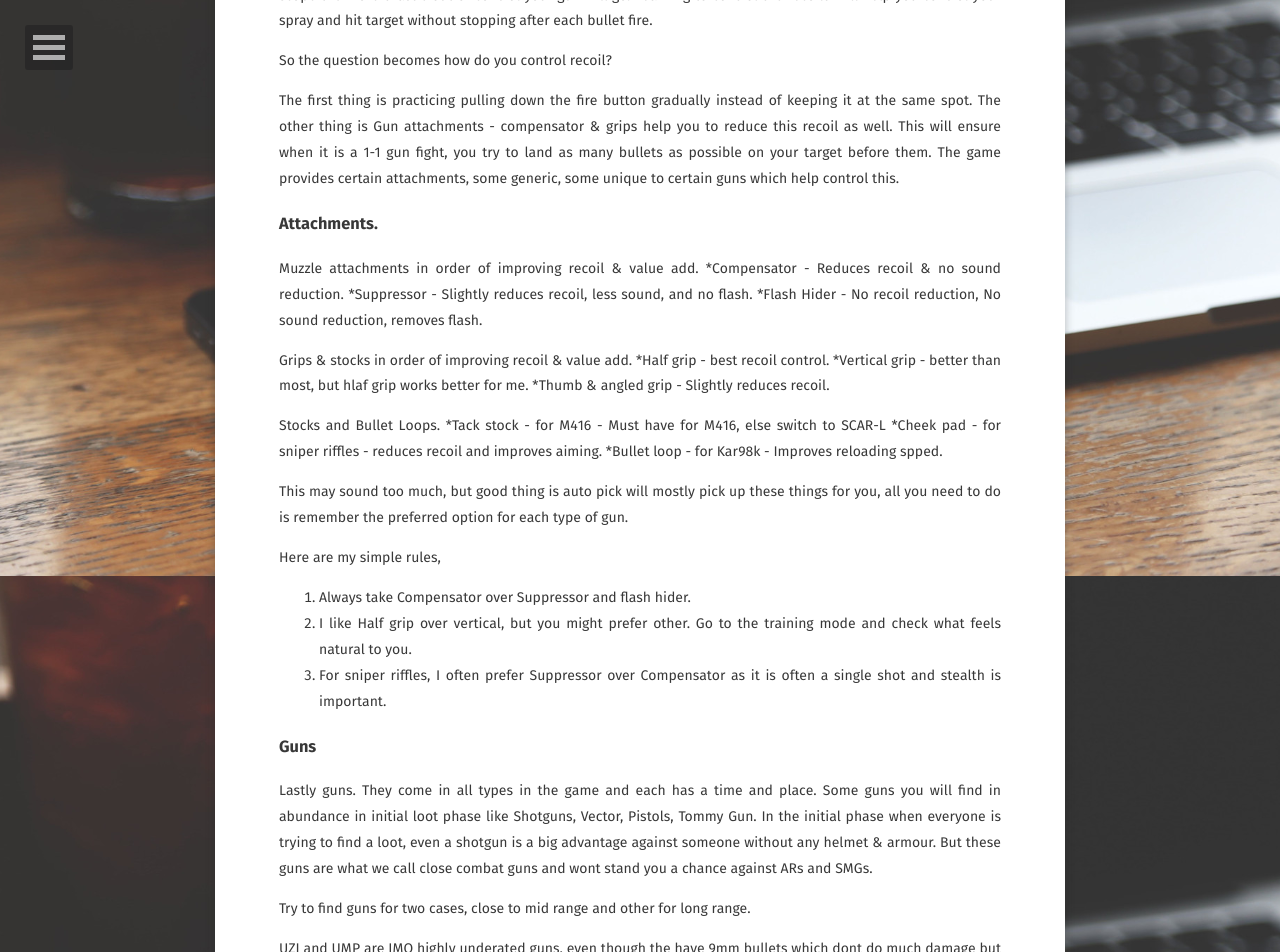
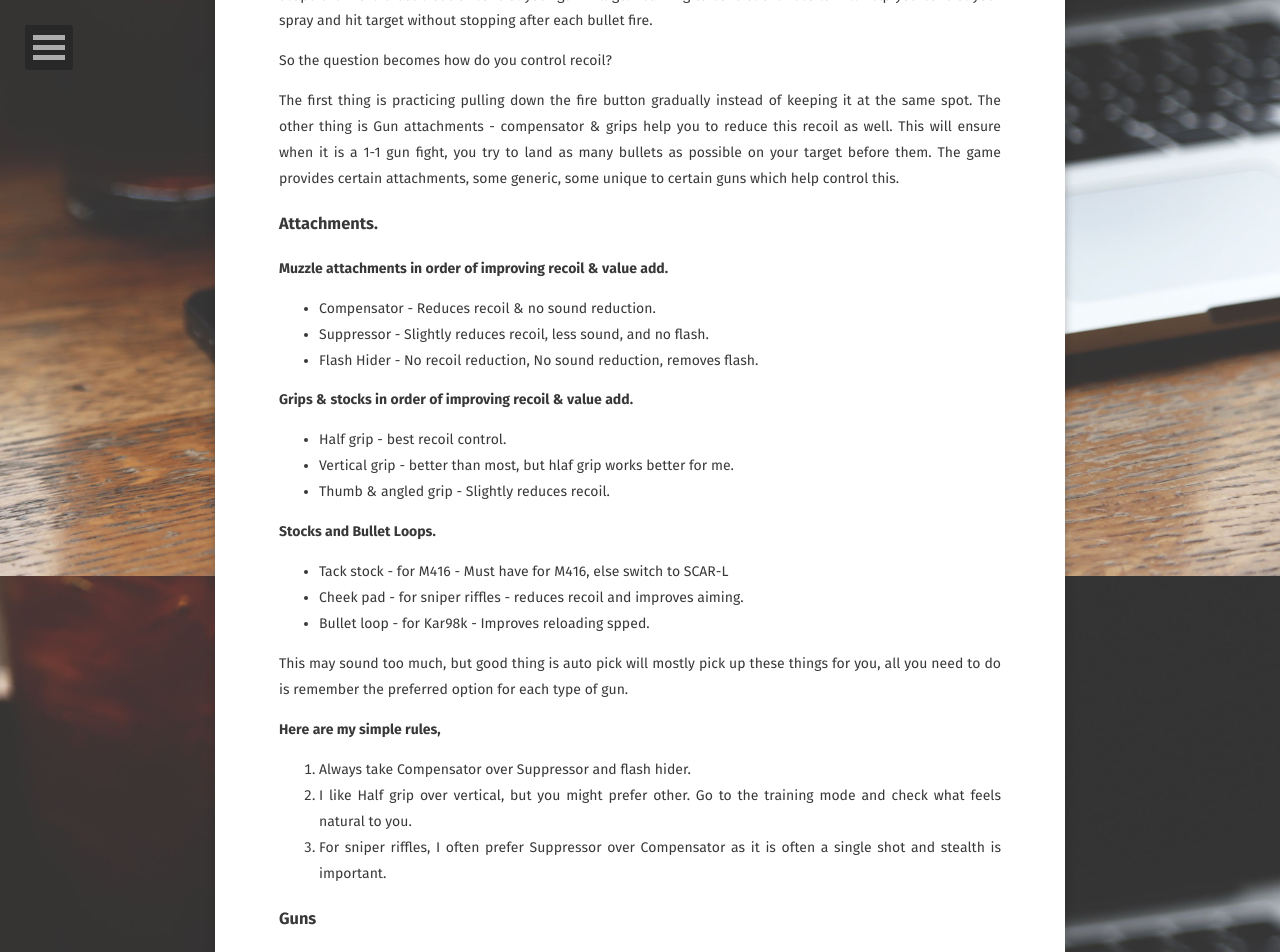
Before and after one commit to swarad07/swarad07.moon, a Jekyll site: the page built from _posts/2018-12-07-PUBG-Mobile-10-Tips-To-Improve-your-game.md, in a window 1280 px wide and 1400 px high, scrolled down 1224 px. Shown: the top 952 px of the window. Built offline with Jekyll 4.4.1, drawn with Linux system fonts in a browser that asks for light colours; some web fonts are replaced; comment, search, counter and statistics services are not loaded; some of the changed text lies outside the part shown.

Commit message:
Correcting formatting.

```diff
--- a/_posts/2018-12-07-PUBG-Mobile-10-Tips-To-Improve-your-game.md
+++ b/_posts/2018-12-07-PUBG-Mobile-10-Tips-To-Improve-your-game.md
@@ -15,7 +15,7 @@ That brings us to the topic of how to get better at the game, I have been playin
 
 ## 1. Play with headphones.
 
-Lets start with the simple stuff, DONT'T EVEN ATTEMPT TO PLAY PUBG MOBILE WITHOUT HEADPHONES, while this is true for most FPS games, it is super important in PUBG Mobile, the audio from the sorroundings of your charachter is very helpfull to get knowledge about what is around you. You can use audio to pin point location of nearby players, wether they are jumping, what guns they are using, which car just approached you, when somebody pulls the pin on a grenade, the list is endless. Every action in PUBG creates a sound which is unique and good headphones will help you to find it.
+Lets start with the simple stuff, **DONT'T EVEN ATTEMPT TO PLAY PUBG MOBILE WITHOUT HEADPHONES**, while this is true for most FPS games, it is super important in PUBG Mobile, the audio from the sorroundings of your charachter is very helpfull to get knowledge about what is around you. You can use audio to pin point location of nearby players, wether they are jumping, what guns they are using, which car just approached you, when somebody pulls the pin on a grenade, the list is endless. Every action in PUBG creates a sound which is unique and good headphones will help you to find it.
 
 ## 2. Understand the guns, attachments and recoil patterns.
 
@@ -30,37 +30,35 @@ The first thing is practicing pulling down the fire button gradually instead of
 
 ### Attachments.
 
-Muzzle attachments in order of improving recoil & value add.
-*Compensator - Reduces recoil & no sound reduction.
-*Suppressor - Slightly reduces recoil, less sound, and no flash.
-*Flash Hider - No recoil reduction, No sound reduction, removes flash.
+**Muzzle attachments in order of improving recoil & value add.**
+- Compensator - Reduces recoil & no sound reduction.
+- Suppressor - Slightly reduces recoil, less sound, and no flash.
+- Flash Hider - No recoil reduction, No sound reduction, removes flash.
 
-Grips & stocks in order of improving recoil & value add.
-*Half grip - best recoil control.
-*Vertical grip - better than most, but hlaf grip works better for me.
-*Thumb & angled grip - Slightly reduces recoil.
+**Grips & stocks in order of improving recoil & value add.**
+- Half grip - best recoil control.
+- Vertical grip - better than most, but hlaf grip works better for me.
+- Thumb & angled grip - Slightly reduces recoil.
 
-Stocks and Bullet Loops.
-*Tack stock - for M416 - Must have for M416, else switch to SCAR-L
-*Cheek pad - for sniper riffles - reduces recoil and improves aiming.
-*Bullet loop - for Kar98k - Improves reloading spped.
+**Stocks and Bullet Loops.**
+- Tack stock - for M416 - Must have for M416, else switch to SCAR-L
+- Cheek pad - for sniper riffles - reduces recoil and improves aiming.
+- Bullet loop - for Kar98k - Improves reloading spped.
 
 This may sound too much, but good thing is auto pick will mostly pick up these things for you, all you need to do is remember the preferred option for each type of gun.
 
-Here are my simple rules,
+**Here are my simple rules,**
 1. Always take Compensator over Suppressor and flash hider.
 2. I like Half grip over vertical, but you might prefer other. Go to the training mode and check what feels natural to you.
 3. For sniper riffles, I often prefer Suppressor over Compensator as it is often a single shot and stealth is important.
 
 ### Guns
 
-Lastly guns. They come in all types in the game and each has a time and place. Some guns you will find in abundance in initial loot phase like Shotguns, Vector, Pistols, Tommy Gun. In the initial phase when everyone is trying to find a loot, even a shotgun is a big advantage against someone without any helmet & armour. But these guns are what we call close combat guns and wont stand you a chance against ARs and SMGs.
+Lastly guns. They come in all types in the game and each has a time and place. Some guns you will find in abundance in initial loot phase like Shotguns, Vector, Pistols, Tommy Gun. In the initial phase when everyone is trying to find a loot, even a shotgun is a big advantage against someone without any helmet & armour. UZI and UMP are IMO highly underated guns in initial game phase, even though the have 9mm bullets which dont do much damage but their firing speed makes up for everything.
 
-Try to find guns for two cases, close to mid range and other for long range.
+But these guns are what we call close combat guns and wont stand you a chance against ARs in mid range.
 
-UZI and UMP are IMO highly underated guns, even though the have 9mm bullets which dont do much damage but their firing speed makes up for it.
-
-Then you have your 5.56 and 7.62 ARs, which are shredding machines in proper hands. IMO one of your guns has to be a AR, you wont win a lot fo games without having one.
+So, try to find guns for two cases, close to mid range and other for long range. You have your 5.56 and 7.62 ARs, which are shredding machines in proper hands. One of your guns has to be a AR, you wont win a lot fo games without having one.
 
 ## 3. Rendering distance, lag & strafing.
 
@@ -88,9 +86,9 @@ Sometimes you will get a lag when you are moving, that is nothing but your playe
 The game has three maps Erangel, Miramar and Sanhook each designed to suit a certain style of gameplay. Erangel & Miramar are huge maps, while Sanhook is half the size. The best tip I can give for new players is to not get overwhelmed by the map, instead do a trial & error and try to find a location which suits your gameplay. When you are new, you can start with a less crowded locations, which will allow you to loot freely and get settled in planning the game.
 
 In the map below,
-Blue - Top loot spots.
-Yellow - Medium loot.
-White - Not much loot.
+- Blue - Top loot spots.
+- Yellow - Medium loot.
+- White - Not much loot.
 
 ![map](/assets/img/map.png)
 
```
